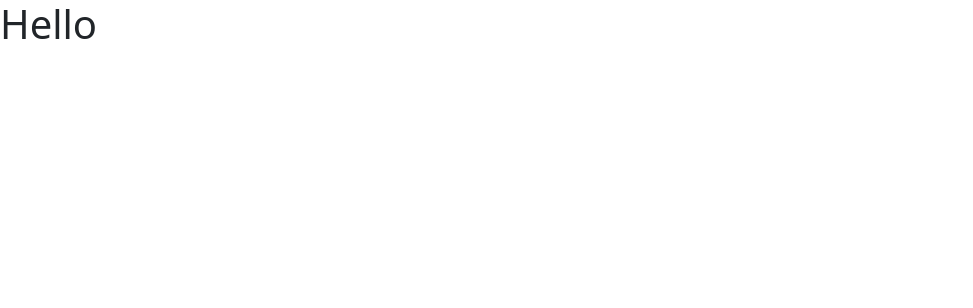
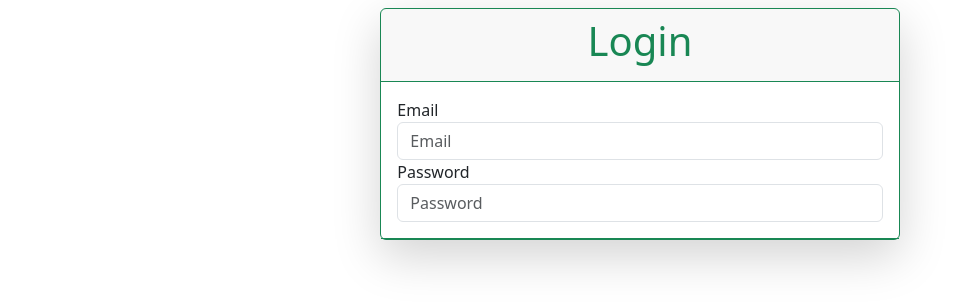
Before and after one commit to javabynilesh/ecommerce-app, a React (Create React App) app: page / in a window 1280 px wide. Shown: the top 308 px of the page, without its empty margins (0-973 px from the left). Built offline with nearby package versions, Linux system fonts and the light colour scheme.

Commit message:
login page added

```diff
--- a/src/App.jsx
+++ b/src/App.jsx
@@ -1,6 +1,7 @@
 import React from "react";
+import Login from "./Login";
 
 function App() {
-    return <h1>Hello</h1>;
+    return <Login/>;
 }
 export default App;
--- /dev/null
+++ b/src/Login.jsx
@@ -0,0 +1,60 @@
+import React, { useState } from "react";
+
+let Login = () =>{
+    let [email, setEmail] = useState("");
+    let [password, setPassword] = useState("");
+
+    return <div className="row">
+      <div className="col-lg-5 col-md-7 mx-auto">
+        <div className="card border-success shadow-lg my-2">
+          <div className="card-header border-bottom border-success">
+            <h4
+              style={{ fontSize: "40px" }}
+              className="text-success text-center"
+            >
+              Login
+            </h4>
+          </div>
+
+          <div className="card-body border-bottom border-success">
+            {/* email starts */}
+            <div className="form-group">
+              <label htmlFor="email">Email</label>
+              <input
+                type="text"
+                className="form-control"
+                id="email"
+                name="email"
+                value={email}
+                onChange={(event)=>{
+                    setEmail(event.target.value);
+                    console.log(email)
+                  }}
+                placeholder="Email"
+              />
+            </div>
+            {/* email ends  */}
+
+            {/* password starts */}
+            <div className="form-group">
+              <label htmlFor="password">Password</label>
+              <input
+                type="password"
+                className="form-control"
+                id="password"
+                name="password"
+                value={password}
+                placeholder="Password"
+                onChange={(event)=>{
+                    setPassword(event.target.value);
+                    console.log(password);
+                }}
+              />
+            </div>
+            {/* password ends  */}
+          </div>
+        </div>
+      </div>
+    </div>
+};
+export default Login;
```
